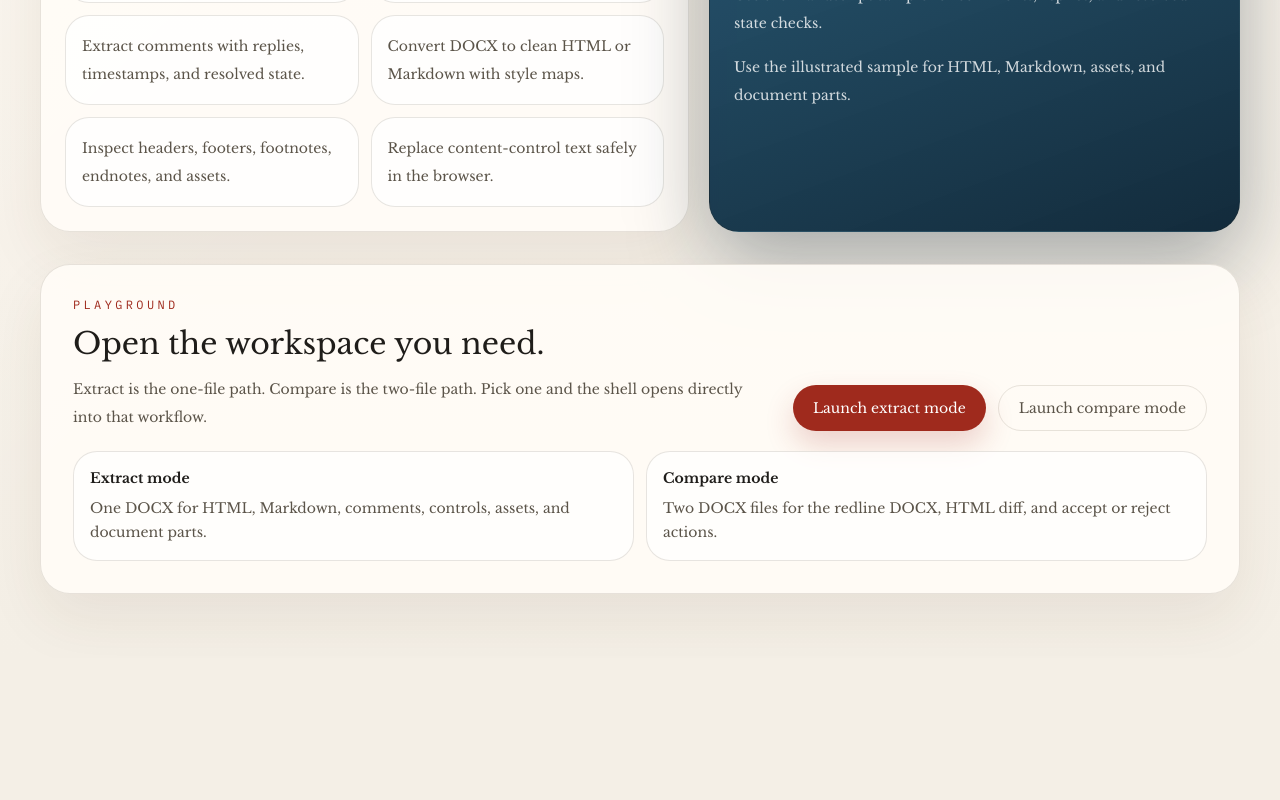
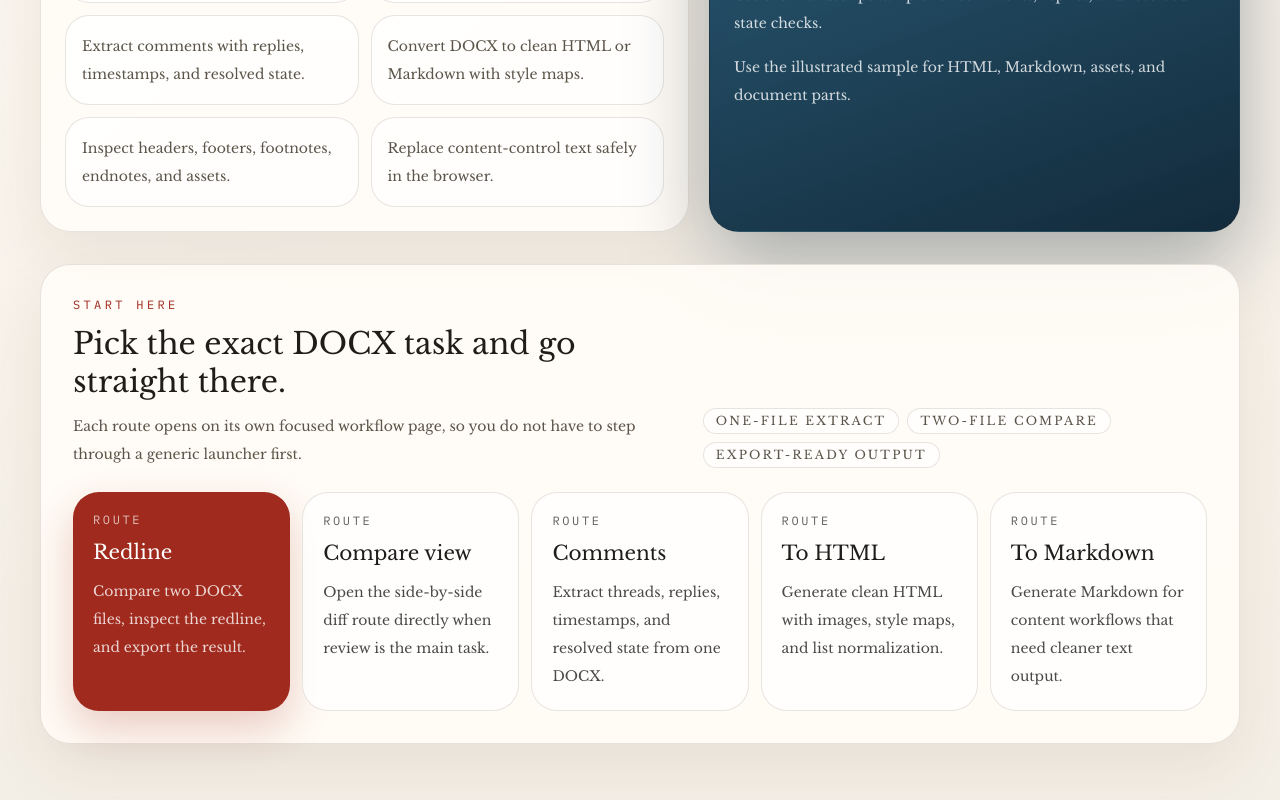
Before and after one commit to chayprabs/docx-redline-online, a Next.js app in the folder apps/web/: page / in a window 1280 px wide. Shown: the part 1100-1900 px from the top of the page. Before the commit the page ends 1758 px from the top, so only its background shows below. Built offline with nearby package versions, Linux system fonts and the light colour scheme.

Commit message:
feat(ui): make the launcher route-specific

```diff
--- a/apps/web/components/playground-launcher.tsx
+++ b/apps/web/components/playground-launcher.tsx
@@ -1,81 +1,79 @@
 "use client";
 
-import dynamic from "next/dynamic";
-import { useState } from "react";
+import Link from "next/link";
 
-const LazyPlaygroundShell = dynamic(
-  () => import("./playground-shell").then((module) => module.PlaygroundShell),
+const routeCards = [
   {
-    ssr: false,
-    loading: () => (
-      <div className="rounded-[30px] border border-[color:var(--line)] bg-[color:var(--surface-elevated)] p-8 text-sm text-[color:var(--ink-muted)] shadow-[0_24px_60px_rgba(71,48,29,0.08)]">
-        Loading the interactive playground...
-      </div>
-    ),
+    href: "/docx-redline",
+    title: "Redline",
+    detail: "Compare two DOCX files, inspect the redline, and export the result.",
+    tone: "bg-[color:var(--accent)] text-white shadow-[0_18px_40px_rgba(159,42,29,0.22)]",
   },
-);
+  {
+    href: "/docx-compare",
+    title: "Compare view",
+    detail: "Open the side-by-side diff route directly when review is the main task.",
+    tone: "border border-[color:var(--line)] bg-white/80 text-[color:var(--ink)]",
+  },
+  {
+    href: "/docx-comments-extract",
+    title: "Comments",
+    detail: "Extract threads, replies, timestamps, and resolved state from one DOCX.",
+    tone: "border border-[color:var(--line)] bg-white/80 text-[color:var(--ink)]",
+  },
+  {
+    href: "/docx-to-html",
+    title: "To HTML",
+    detail: "Generate clean HTML with images, style maps, and list normalization.",
+    tone: "border border-[color:var(--line)] bg-white/80 text-[color:var(--ink)]",
+  },
+  {
+    href: "/docx-to-markdown",
+    title: "To Markdown",
+    detail: "Generate Markdown for content workflows that need cleaner text output.",
+    tone: "border border-[color:var(--line)] bg-white/80 text-[color:var(--ink)]",
+  },
+] as const;
 
 export function PlaygroundLauncher() {
-  const [mode, setMode] = useState<"extract" | "compare" | null>(null);
-
-  if (mode) {
-    return (
-      <LazyPlaygroundShell
-        key={mode}
-        initialCompareTab="Redline"
-        initialExtractTab="HTML"
-        initialMode={mode}
-      />
-    );
-  }
-
   return (
     <section className="rounded-[30px] border border-[color:var(--line)] bg-[color:var(--surface-elevated)] p-6 shadow-[0_24px_60px_rgba(71,48,29,0.08)] md:p-8">
-      <div className="flex flex-col gap-5 md:flex-row md:items-end md:justify-between">
+      <div className="flex flex-col gap-4 md:flex-row md:items-end md:justify-between">
         <div className="max-w-2xl">
           <p className="font-mono text-xs uppercase tracking-[0.28em] text-[color:var(--accent)]">
-            Playground
+            Start here
           </p>
           <h2 className="mt-3 text-3xl leading-tight text-[color:var(--ink)]">
-            Open the workspace you need.
+            Pick the exact DOCX task and go straight there.
           </h2>
           <p className="mt-3 text-sm leading-7 text-[color:var(--ink-muted)]">
-            Extract is the one-file path. Compare is the two-file path. Pick one and the shell
-            opens directly into that workflow.
+            Each route opens on its own focused workflow page, so you do not have to step through a
+            generic launcher first.
           </p>
         </div>
-        <div className="flex flex-wrap gap-3">
-          <button
-            className="rounded-full bg-[color:var(--accent)] px-5 py-3 text-sm text-white shadow-[0_14px_30px_rgba(159,42,29,0.2)]"
-            onClick={() => setMode("extract")}
-            type="button"
-          >
-            Launch extract mode
-          </button>
-          <button
-            className="rounded-full border border-[color:var(--line)] px-5 py-3 text-sm text-[color:var(--ink-muted)] hover:border-[color:var(--accent-soft)] hover:text-[color:var(--ink)]"
-            onClick={() => setMode("compare")}
-            type="button"
-          >
-            Launch compare mode
-          </button>
+        <div className="flex flex-wrap gap-2 text-xs uppercase tracking-[0.18em] text-[color:var(--ink-muted)]">
+          <span className="rounded-full border border-[color:var(--line)] bg-white/75 px-3 py-1">
+            One-file extract
+          </span>
+          <span className="rounded-full border border-[color:var(--line)] bg-white/75 px-3 py-1">
+            Two-file compare
+          </span>
+          <span className="rounded-full border border-[color:var(--line)] bg-white/75 px-3 py-1">
+            Export-ready output
+          </span>
         </div>
       </div>
-      <div className="mt-5 grid gap-3 text-sm text-[color:var(--ink-muted)] md:grid-cols-2">
-        {[
-          {
-            title: "Extract mode",
-            detail: "One DOCX for HTML, Markdown, comments, controls, assets, and document parts.",
-          },
-          {
-            title: "Compare mode",
-            detail: "Two DOCX files for the redline DOCX, HTML diff, and accept or reject actions.",
-          },
-        ].map((item) => (
-          <div key={item.title} className="rounded-3xl border border-[color:var(--line)] bg-white/70 p-4">
-            <p className="font-semibold text-[color:var(--ink)]">{item.title}</p>
-            <p className="mt-2 leading-6">{item.detail}</p>
-          </div>
+      <div className="mt-6 grid gap-3 md:grid-cols-2 xl:grid-cols-5">
+        {routeCards.map((card) => (
+          <Link
+            key={card.href}
+            className={`rounded-[26px] p-5 transition-transform hover:-translate-y-1 ${card.tone}`}
+            href={card.href}
+          >
+            <p className="font-mono text-xs uppercase tracking-[0.22em] opacity-70">Route</p>
+            <h3 className="mt-3 text-xl leading-tight">{card.title}</h3>
+            <p className="mt-3 text-sm leading-7 opacity-80">{card.detail}</p>
+          </Link>
         ))}
       </div>
     </section>
```
